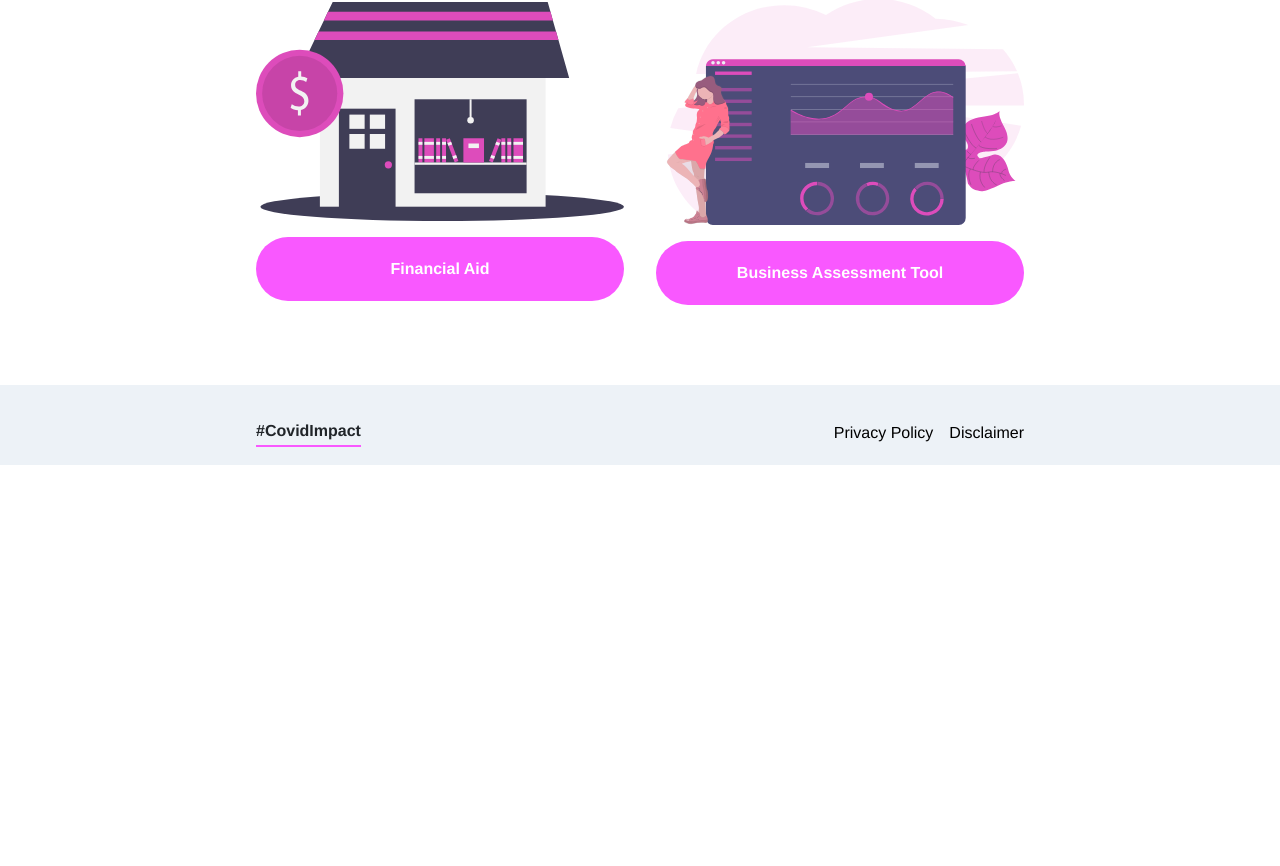
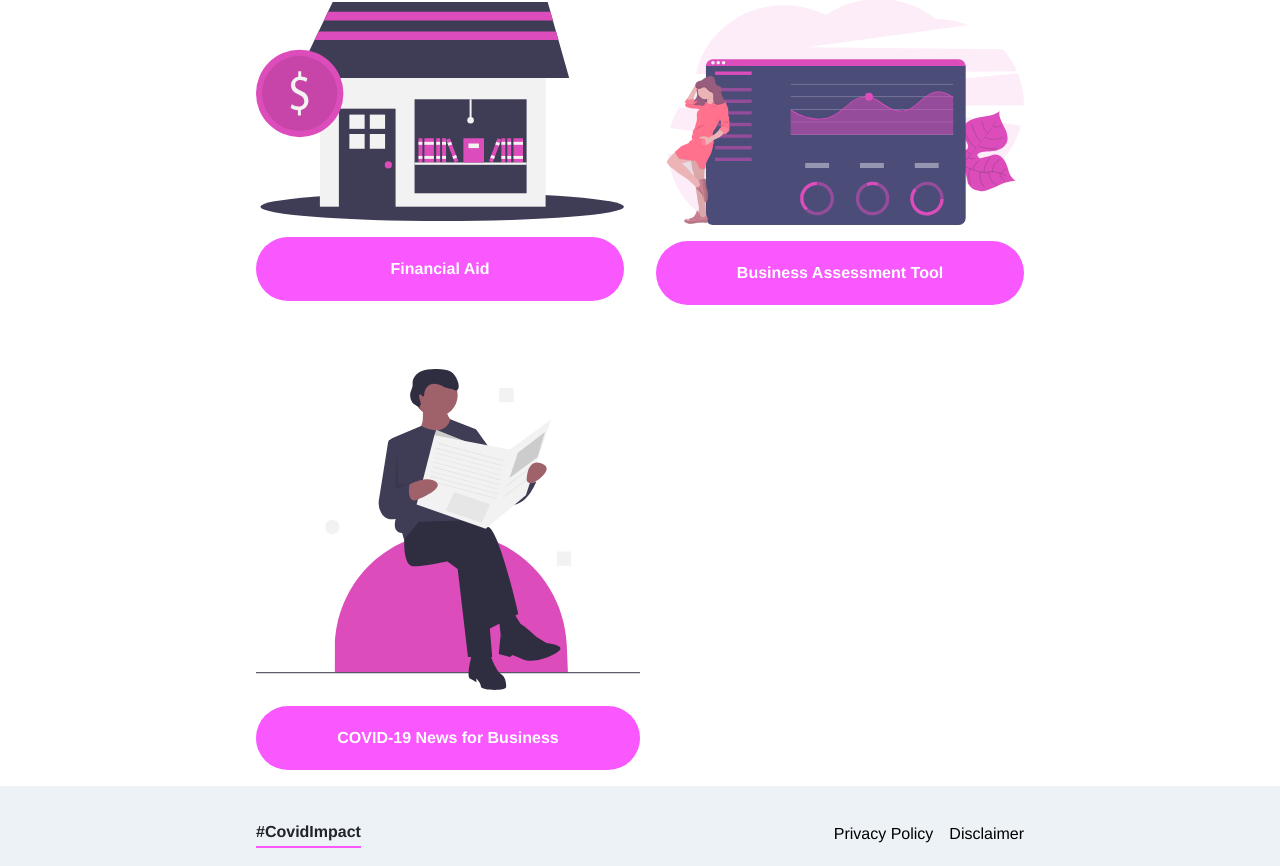
Before and after one commit to COVIDImpact/CovidImpact, a Vue app in the folder app/: page / in a window 1280 px wide. Shown: the part 525-1391 px from the top of the page. Before the commit the page ends 990 px from the top, so only its background shows below. Built offline with nearby package versions, Linux system fonts and the light colour scheme.

Commit message:
newspaper

```diff
--- a/app/src/components/Hero.vue
+++ b/app/src/components/Hero.vue
@@ -57,7 +57,16 @@
         </div>
       </div>
       <div class="hero__con--row">
-        <div class="hero__con-row--col"></div>
+        <div class="hero__con-row--col">
+          <b-link to="news">
+            <b-img
+              class="hero_con--icon2"
+              fluid
+              :src="require('../assets/icons/news.svg')"
+            />
+            <b-card class="hero__con--btn">COVID-19 News for Business</b-card>
+          </b-link>
+        </div>
         <div class="hero__con-row--col"></div>
       </div>
     </div>
--- a/app/src/components/Navbar.vue
+++ b/app/src/components/Navbar.vue
@@ -5,9 +5,9 @@
         <b>#CovidImpact</b>
       </b-link>
       <div class="navbar__con__lang">
-        <div class="navbar__con__lang--option">English</div>
-        <div class="navbar__con__lang--option">Français</div>
-        <div class="navbar__con__lang--option">简体中文</div>
+        <b-link to="/" class="navbar__con__lang--option">English</b-link>
+        <div class="navbar__con__lang--option not-ready">Français</div>
+        <div class="navbar__con__lang--option not-ready">简体中文</div>
       </div>
     </div>
   </div>
@@ -45,6 +45,20 @@ export default {
   margin-right: 1em;
 }
 
+.navbar__con__lang--option {
+  text-decoration: none;
+}
+.navbar__con__lang--option:hover {
+  color: #f958ff;
+}
+
+.not-ready {
+  cursor: not-allowed;
+}
+.not-ready:hover {
+  color: black;
+}
+
 @media screen and (min-width: 375px) {
   .navbar__con {
     margin-top: 0em;
```
Also changed, not shown: app/src/assets/icons/news.svg (added).
